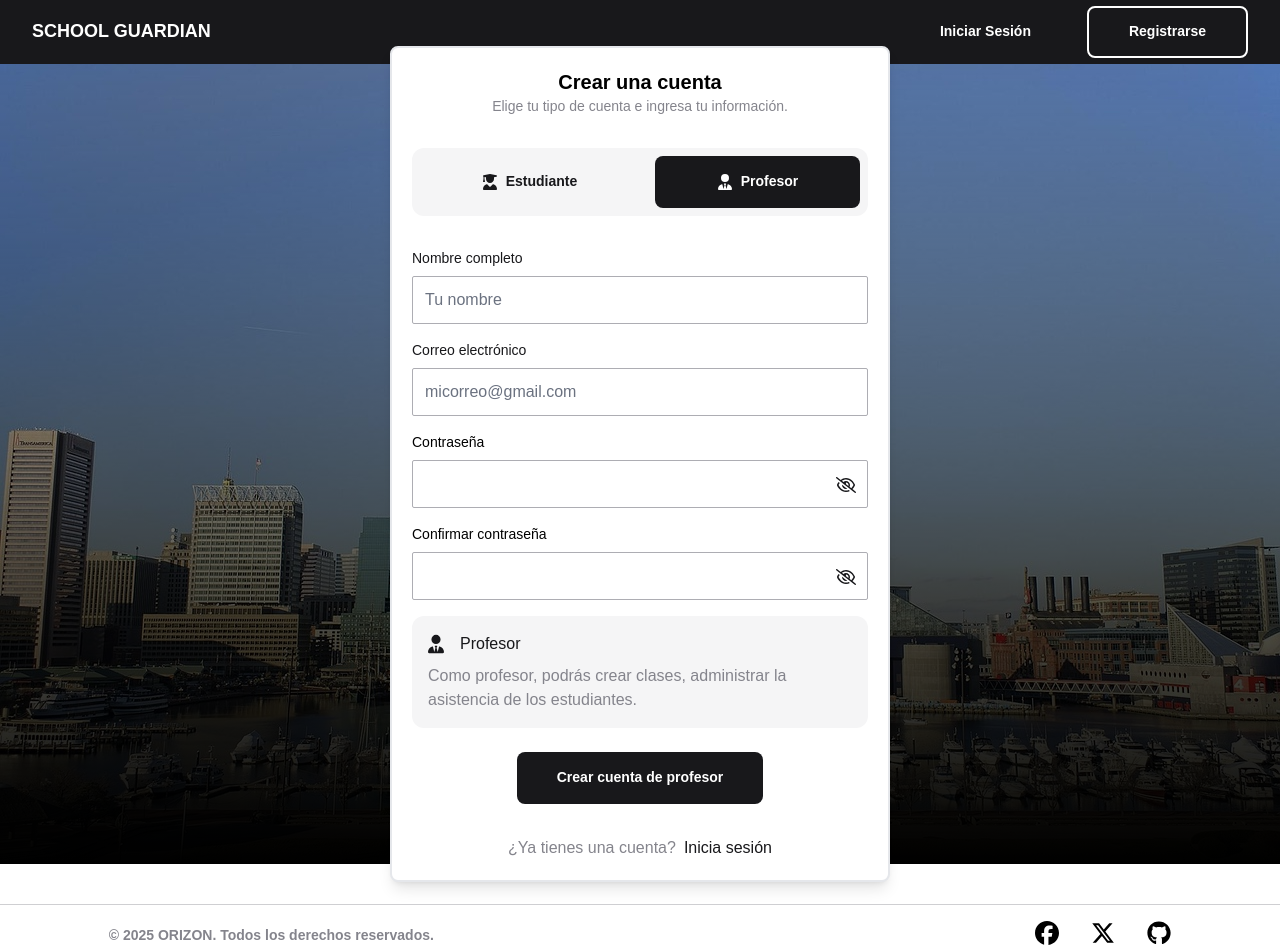
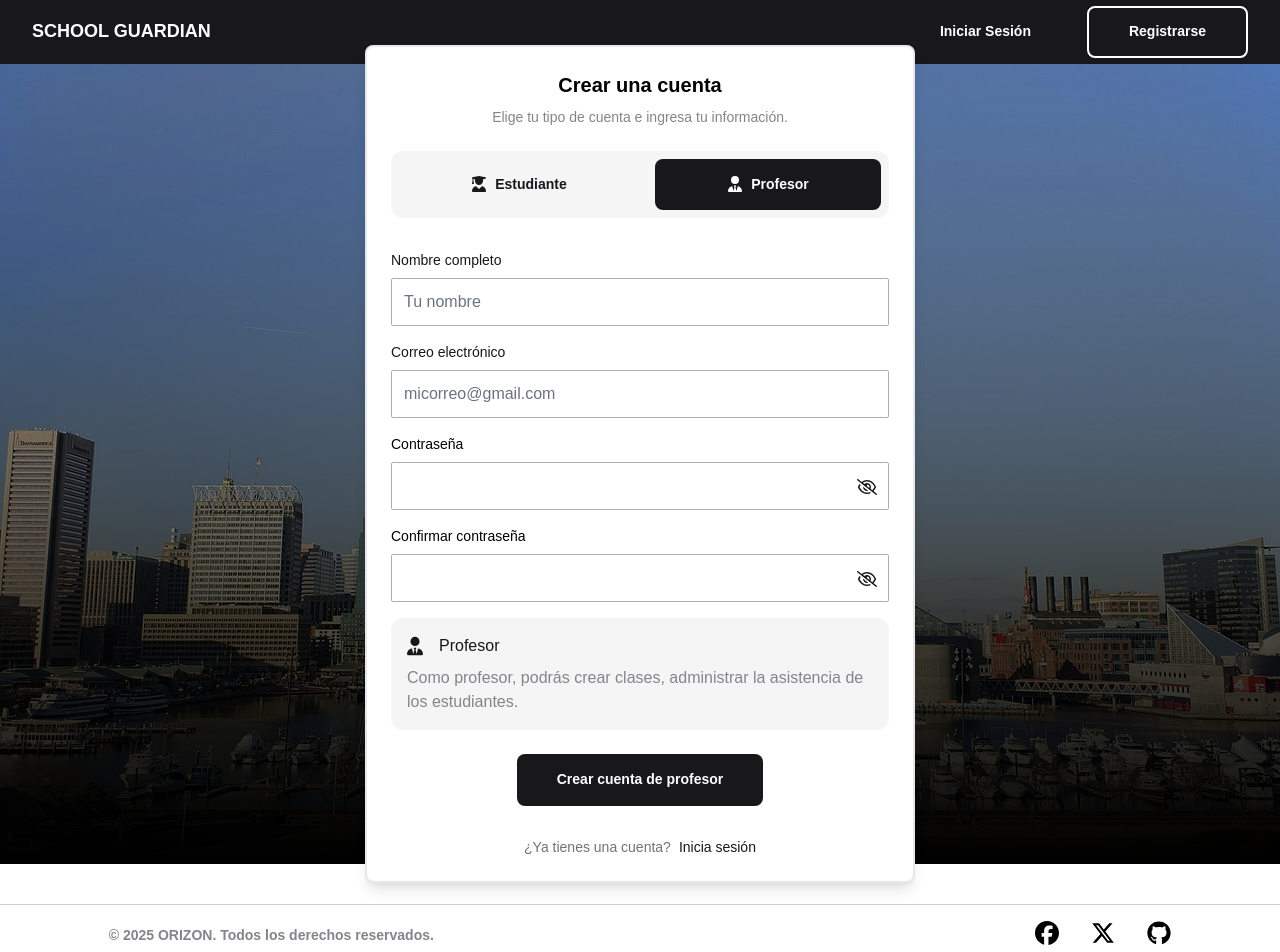
Before and after one commit to Orizon-team/SchoolGuardian, a Next.js app: page /sign-up in a window 1280 px wide. Shown: the top 952 px of the page. Built offline with nearby package versions, Linux system fonts and the light colour scheme.

Commit message:
Se agregaron los links de navegación a los textos de sesión de los formularios

```diff
--- a/app/login/page.tsx
+++ b/app/login/page.tsx
@@ -1,5 +1,6 @@
-import { FillButton } from '@/components/ui/button';
-import { TextField, TextFieldForPassword } from '@/components/ui/text_field';
+import { FillButton } from "@/components/ui/button";
+import { TextField, TextFieldForPassword } from "@/components/ui/text_field";
+import Link from "next/link";
 
 export default function Login() {
   return (
@@ -7,12 +8,14 @@ export default function Login() {
       className="min-h-screen flex items-center justify-center p-4"
       style={{
         backgroundImage: "url('/study.jpg')",
-                backgroundSize: 'cover',
-                backgroundPosition: 'center',
+        backgroundSize: "cover",
+        backgroundPosition: "center",
       }}
     >
       <div className="max-w-md w-full bg-white rounded-xl shadow-lg p-8">
-                <h2 className="text-2xl-ori font-bold text-gray-900 mb-2 text-center">Inicio de sesión</h2>
+        <h2 className="text-2xl-ori font-bold text-gray-900 mb-2 text-center">
+          Inicio de sesión
+        </h2>
         <p className="text-sm text-gray-600 text-center mb-5">
           Ingresa tus datos para acceder a tu cuenta
         </p>
@@ -20,17 +23,31 @@ export default function Login() {
         <form className="space-y-4">
           <TextField text="Nombre" placeHolder="Tu nombre" isWithIcon={false} />
           <div className="flex justify-end">
-                        <a href="#" className="text-sm-ori text-greyOri-500 hover:text-greyOri-950">
+            <a
+              href="#"
+              className="text-sm-ori text-greyOri-500 hover:text-greyOri-950"
+            >
               Olvidé mi contraseña
             </a>
           </div>
-                    <TextFieldForPassword text="Contraseña" placeHolder="Tu contraseña" isWithIcon={true} />
-                    <FillButton text="Iniciar Sesión" isWithIcon={false} isFullWidth={true} isFlex={false} />
+          <TextFieldForPassword
+            text="Contraseña"
+            placeHolder="Tu contraseña"
+            isWithIcon={true}
+          />
+          <FillButton
+            text="Iniciar Sesión"
+            isWithIcon={false}
+            isFullWidth={true}
+            isFlex={false}
+          />
         </form>
 
         <div className="mt-6 text-center text-sm-ori text-greyOri-500">
           ¿No tienes una cuenta?
-                    <a href="#" className="text-primaryOri font-medium"> Regístrate</a>
+          <Link href="/sign-up" className="text-primaryOri font-medium p-1">
+            Regístrate
+          </Link>
         </div>
       </div>
     </div>
--- a/app/sign-up/page.tsx
+++ b/app/sign-up/page.tsx
@@ -6,6 +6,7 @@ import { faUserTie, faUserGraduate } from "@fortawesome/free-solid-svg-icons";
 import { TextField, TextFieldForPassword } from "@/components/ui/text_field";
 import { FillButton } from "@/components/ui/button";
 import Image from "next/image";
+import Link from "next/link";
 
 export default function SignUp() {
   const [selectedRole, setSelectedRole] = useState("profesor"); // Estado para controlar la selección
@@ -25,10 +26,10 @@ export default function SignUp() {
         <div className="absolute inset-0 bg-gradient-to-t from-black via-black/50 to-transparent"></div>
       </div>
 
-      <section className="bg-secondaryOri border-2 border-greyOri p-5 rounded-lg shadow-lg w-[500px] max-w-full">
+      <section className="bg-secondaryOri border-2 border-greyOri p-6 rounded-lg shadow-lg w-[550px] max-w-full">
         <div className="flex flex-col justify-between items-center mb-4">
-          <h1 className="text-xl font-bold">Crear una cuenta</h1>
-          <p className="text-sm text-greyOri-400 mb-4">
+          <h1 className="text-xl font-bold mb-2">Crear una cuenta</h1>
+          <p className="text-sm text-greyOri-400 mb-2">
             Elige tu tipo de cuenta e ingresa tu información.
           </p>
         </div>
@@ -60,9 +61,7 @@ export default function SignUp() {
           {/* Opción Profesor */}
           <div
             className={`flex gap-2 items-center justify-center flex-grow ${
-              isProfesor
-                ? "bg-primaryOri text-secondaryOri"
-                : "text-primaryOri"
+              isProfesor ? "bg-primaryOri text-secondaryOri" : "text-primaryOri"
             } font-bold rounded-lg py-4 px-8 cursor-pointer`}
             onClick={() => setSelectedRole("profesor")}
           >
@@ -130,11 +129,11 @@ export default function SignUp() {
             paddingX="px-10"
           />
 
-          <div className="flex items-center gap-2">
-            <p className="text-greyOri-400">¿Ya tienes una cuenta?</p>
-            <a href="/login" className="text-primaryOri">
+          <div className="flex items-center gap-2 text-sm-ori text-greyOri-500">
+            ¿Ya tienes una cuenta?
+            <Link href="/login" className="text-primaryOri">
               Inicia sesión
-            </a>
+            </Link>
           </div>
         </div>
       </section>
```
Lines whose indentation alone changed are shown as unchanged.
